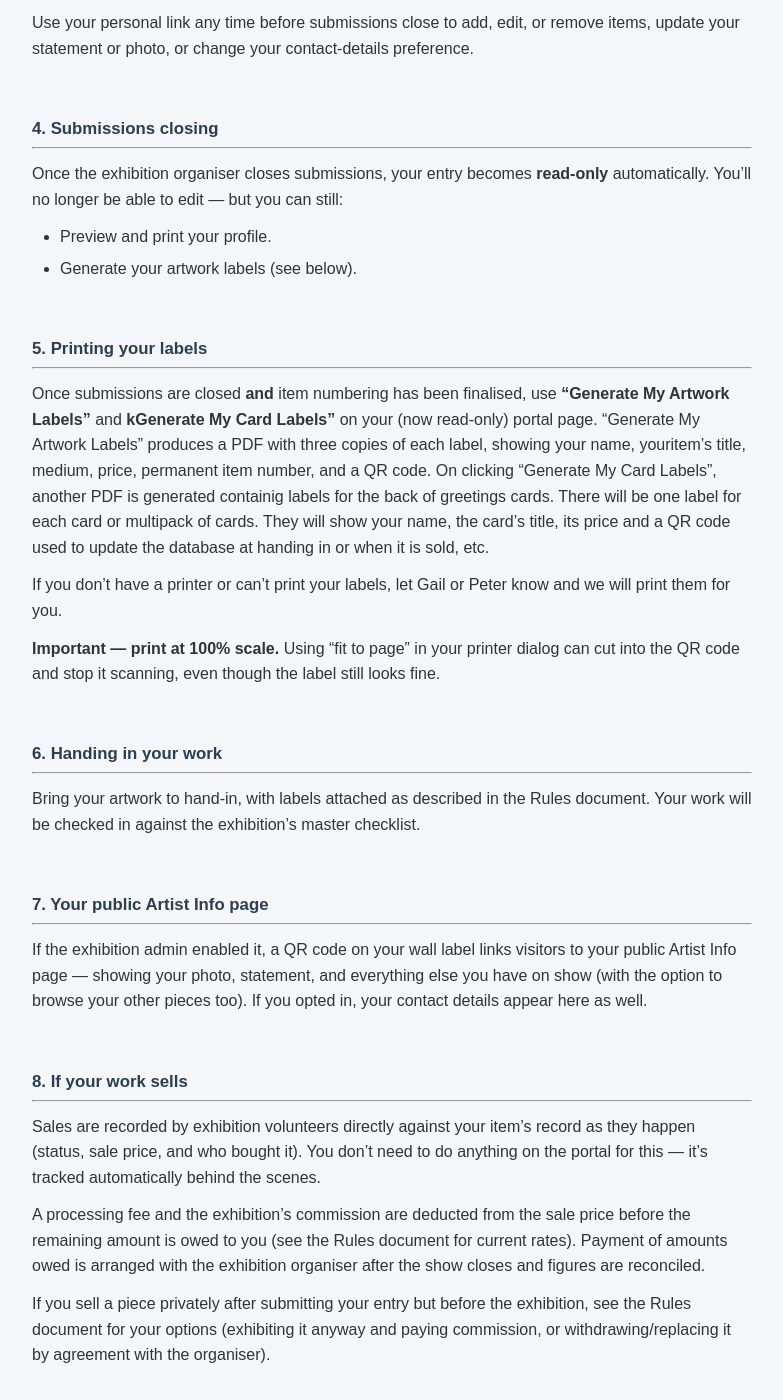
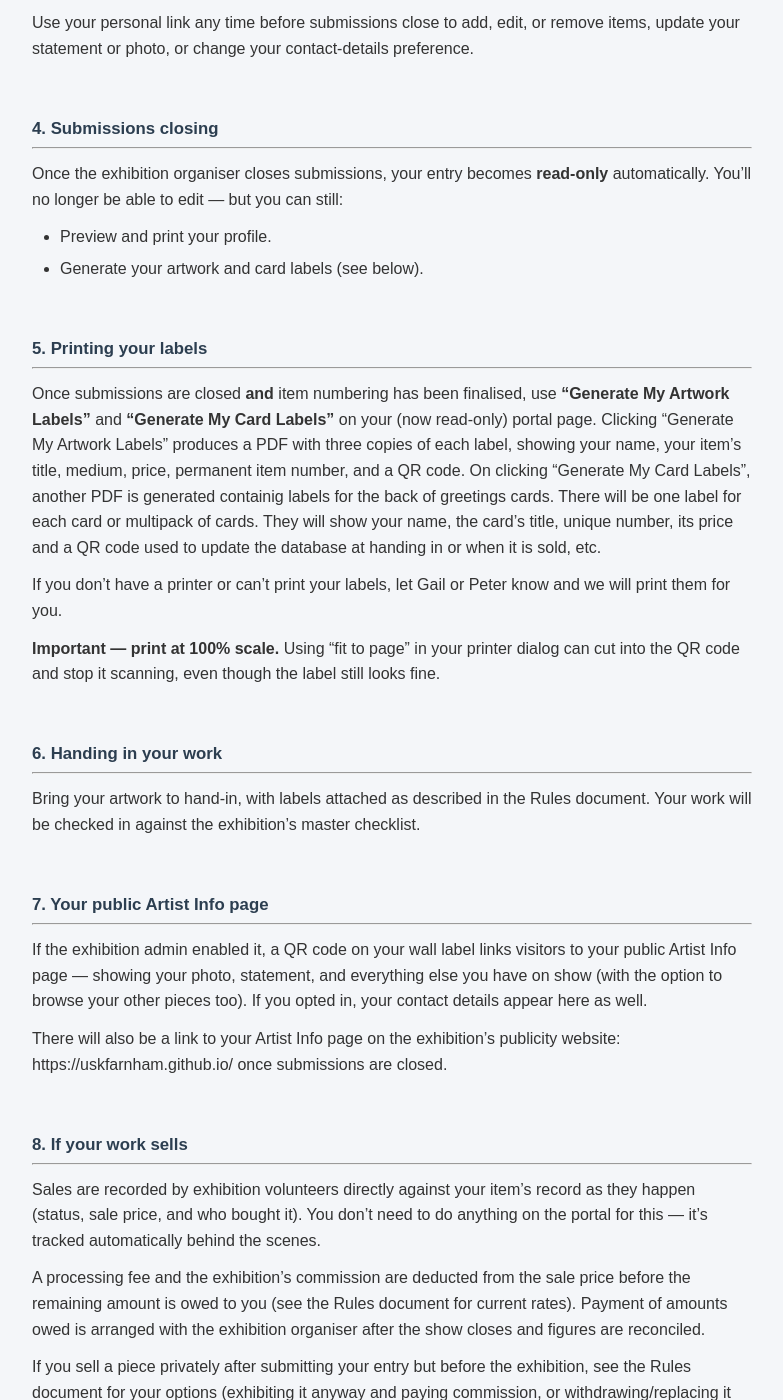
Before and after one commit to uskfarnham/exhibition-portal, a Jekyll site: the page built from artist-guide.md, in a window 1280 px wide and 1400 px high, scrolled down 978 px. Shown: the whole window, without its empty margins (248-1031 px from the left). Built offline with Jekyll 4.4.1, drawn with Linux system fonts in a browser that asks for light colours.

Commit message:
Update artist-guide.md

```diff
--- a/artist-guide.md
+++ b/artist-guide.md
@@ -41,13 +41,13 @@ Use your personal link any time before submissions close to add, edit, or remove
 ---
 Once the exhibition organiser closes submissions, your entry becomes **read-only** automatically. You'll no longer be able to edit — but you can still:
 - Preview and print your profile.
-- Generate your artwork labels (see below).
+- Generate your artwork and card labels (see below).
 
 <br/>
 
 ### 5. Printing your labels
 ---
-Once submissions are closed **and** item numbering has been finalised, use **"Generate My Artwork Labels"** and **kGenerate My Card Labels"** on your (now read-only) portal page. "Generate My Artwork Labels" produces a PDF with three copies of each label, showing your name, youritem's title, medium, price, permanent item number, and a QR code. On clicking "Generate My Card Labels", another PDF is generated containig labels for the back of greetings cards. There will be one label for each card or multipack of cards.  They will show your name, the card's title, its price and a QR code used to update the database at handing in or when it is sold, etc.
+Once submissions are closed **and** item numbering has been finalised, use **"Generate My Artwork Labels"** and **"Generate My Card Labels"** on your (now read-only) portal page. Clicking "Generate My Artwork Labels" produces a PDF with three copies of each label, showing your name, your item's title, medium, price, permanent item number, and a QR code. On clicking "Generate My Card Labels", another PDF is generated containig labels for the back of greetings cards. There will be one label for each card or multipack of cards.  They will show your name, the card's title, unique number, its price and a QR code used to update the database at handing in or when it is sold, etc.
 
 If you don't have a printer or can't print your labels, let Gail or Peter know and we will print them for you.
 
@@ -64,6 +64,8 @@ Bring your artwork to hand-in, with labels attached as described in the Rules do
 ### 7. Your public Artist Info page
 ---
 If the exhibition admin enabled it, a QR code on your wall label links visitors to your public Artist Info page — showing your photo, statement, and everything else you have on show (with the option to browse your other pieces too). If you opted in, your contact details appear here as well.
+
+There will also be a link to your Artist Info page on the exhibition's publicity website: https://uskfarnham.github.io/ once submissions are closed.
 
 <br/>
 
```
